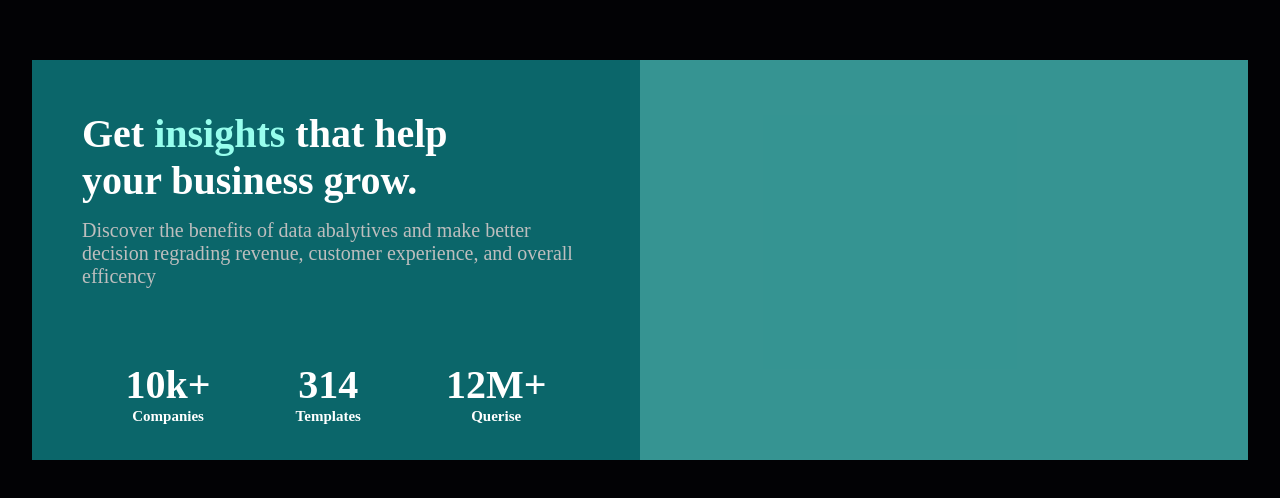
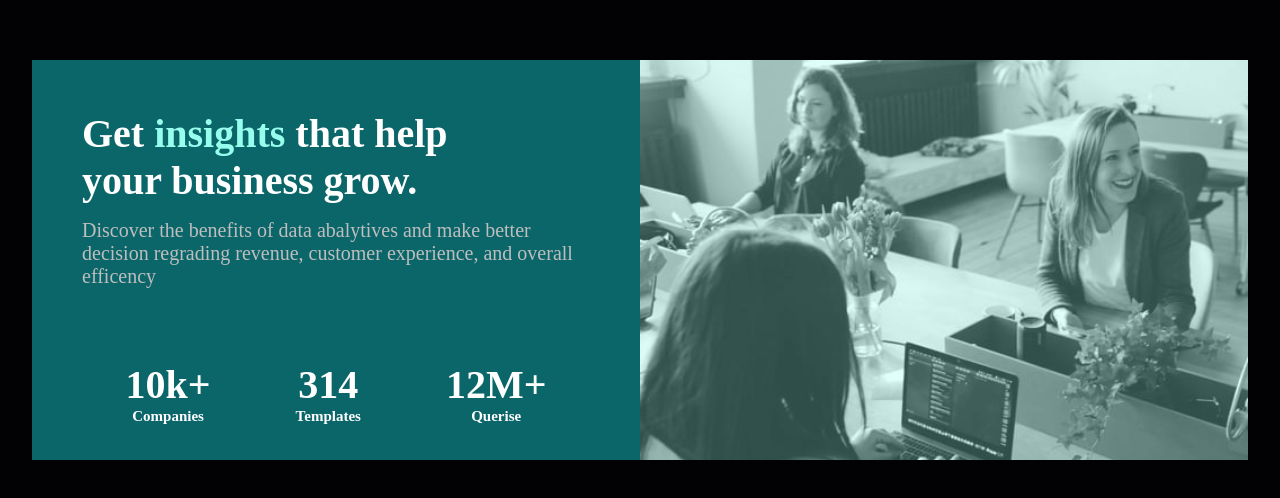
Before and after one commit to Eiadalsalem12/CardComponent, a plain HTML site: page index.html in a window 1280 px wide. Shown: the part 140-638 px from the top of the page. Drawn offline with Linux system fonts and the light colour scheme.

Commit message:
Update style.css

```diff
--- a/style.css
+++ b/style.css
@@ -24,7 +24,7 @@ body {
 
 .imgContainer {
   position: relative; /* Added relative positioning */
-  background-image: url(".image-header-desktop.jpg");
+  background-image: url("image-header-desktop.jpg");
   background-size: cover;
   width: 50%;
   max-width: 100%;
```
